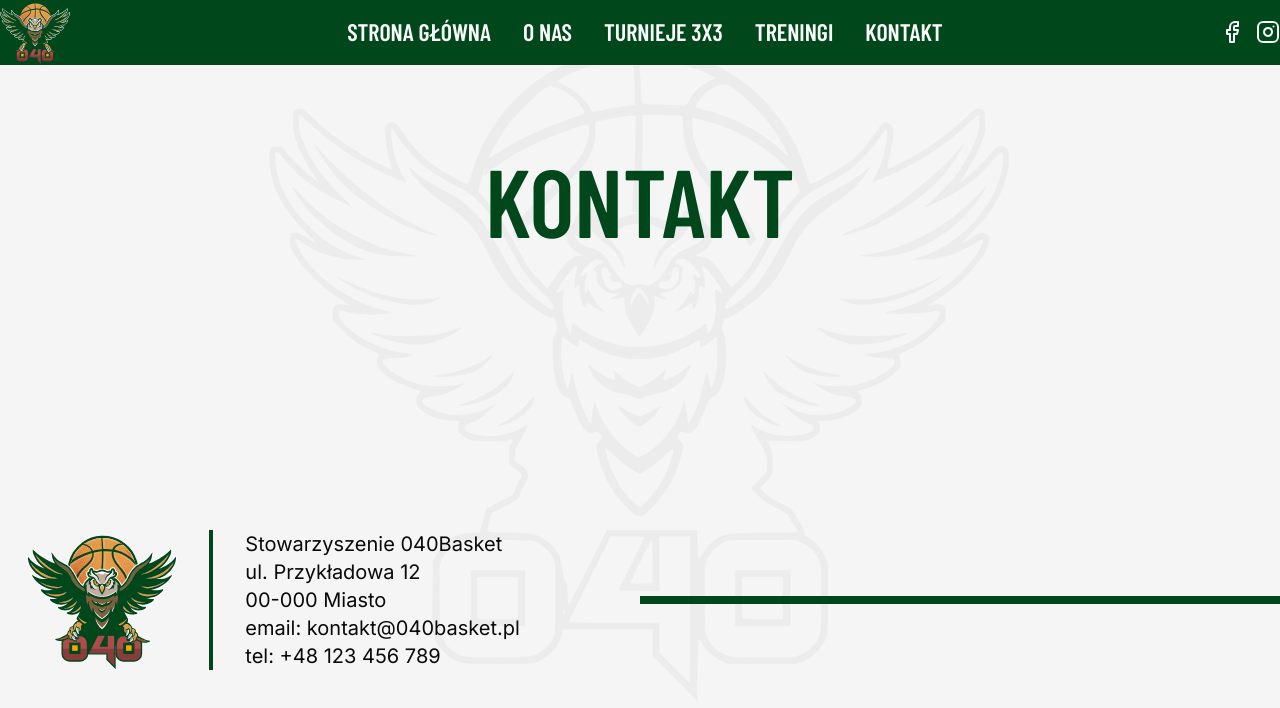
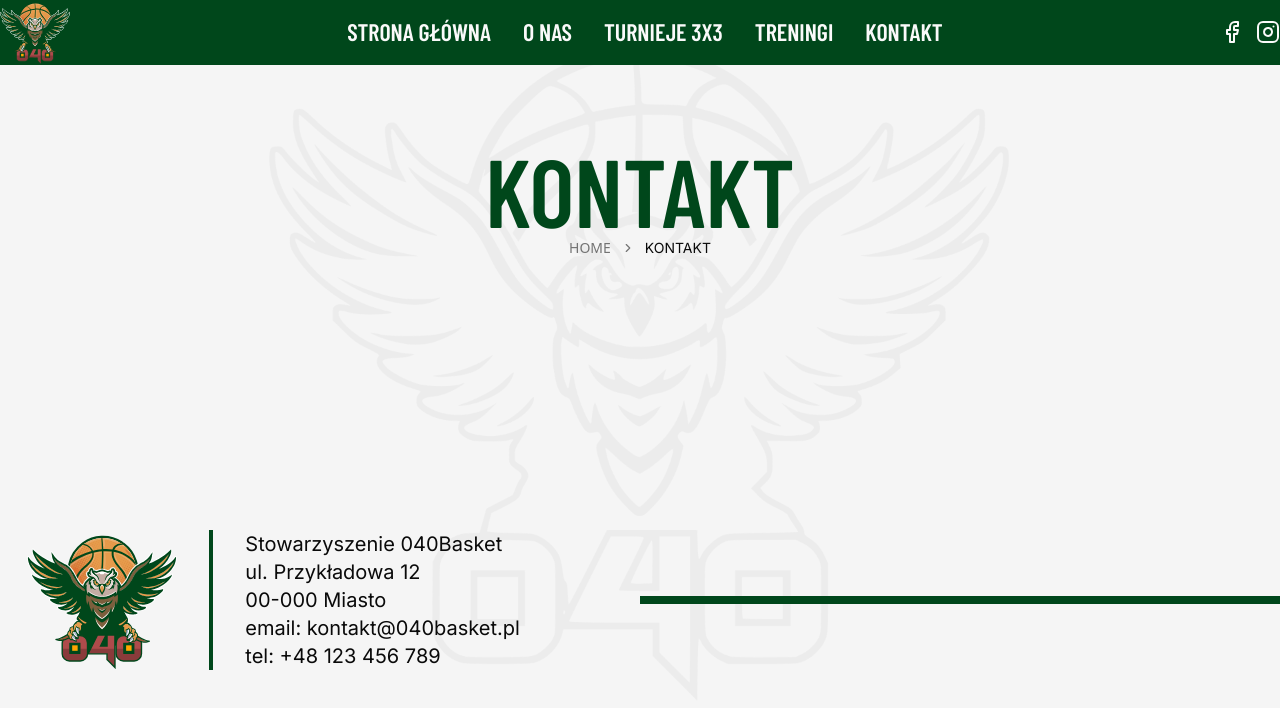
Before and after one commit to kwiatkowskijan/040basket-website, a Next.js app: page /kontakt in a window 1280 px wide. Shown: the top 708 px of the page. Built offline with nearby package versions, Linux system fonts and the light colour scheme.

Commit message:
feat(PageTitle): added dynamic breadcrumbs and title

```diff
--- a/app/(sub-page)/kontakt/page.tsx
+++ b/app/(sub-page)/kontakt/page.tsx
@@ -1,12 +1,17 @@
 import Image from "next/image";
 import PageTitle from "@/components/ui/page-title";
 import BackgroundLogo from "@/components/ui/background-logo";
+import { Metadata } from "next";
+
+export const metadata: Metadata = {
+  title: "Kontakt",
+};
 
 export default function Contact() {
   return (
     <main>
       <BackgroundLogo />
-      <PageTitle title="Kontakt" />
+      <PageTitle />
       <section className="w-full container mx-auto flex flex-row justify-center items-center text-center min-h-100">
         <div className="w-1/2 flex align-top justify-start">
           <div className="w-1/3 flex justify-end border-r-4 border-primary pr-8">
--- a/app/layout.tsx
+++ b/app/layout.tsx
@@ -30,7 +30,7 @@
   children: React.ReactNode;
 }>) {
   return (
-    <html lang="en">
+    <html lang="pl">
       <body
         className={`${fontSans.variable} ${fontHeading.variable} ${fontMono.variable} antialiased`}
       >
--- /dev/null
+++ b/components/ui/breadcrumb.tsx
@@ -0,0 +1,109 @@
+import * as React from "react"
+import { ChevronRight, MoreHorizontal } from "lucide-react"
+import { Slot } from "radix-ui"
+
+import { cn } from "@/lib/utils"
+
+function Breadcrumb({ ...props }: React.ComponentProps<"nav">) {
+  return <nav aria-label="breadcrumb" data-slot="breadcrumb" {...props} />
+}
+
+function BreadcrumbList({ className, ...props }: React.ComponentProps<"ol">) {
+  return (
+    <ol
+      data-slot="breadcrumb-list"
+      className={cn(
+        "text-muted-foreground flex flex-wrap items-center gap-1.5 text-sm break-words sm:gap-2.5",
+        className
+      )}
+      {...props}
+    />
+  )
+}
+
+function BreadcrumbItem({ className, ...props }: React.ComponentProps<"li">) {
+  return (
+    <li
+      data-slot="breadcrumb-item"
+      className={cn("inline-flex items-center gap-1.5", className)}
+      {...props}
+    />
+  )
+}
+
+function BreadcrumbLink({
+  asChild,
+  className,
+  ...props
+}: React.ComponentProps<"a"> & {
+  asChild?: boolean
+}) {
+  const Comp = asChild ? Slot.Root : "a"
+
+  return (
+    <Comp
+      data-slot="breadcrumb-link"
+      className={cn("hover:text-foreground transition-colors", className)}
+      {...props}
+    />
+  )
+}
+
+function BreadcrumbPage({ className, ...props }: React.ComponentProps<"span">) {
+  return (
+    <span
+      data-slot="breadcrumb-page"
+      role="link"
+      aria-disabled="true"
+      aria-current="page"
+      className={cn("text-foreground font-normal", className)}
+      {...props}
+    />
+  )
+}
+
+function BreadcrumbSeparator({
+  children,
+  className,
+  ...props
+}: React.ComponentProps<"li">) {
+  return (
+    <li
+      data-slot="breadcrumb-separator"
+      role="presentation"
+      aria-hidden="true"
+      className={cn("[&>svg]:size-3.5", className)}
+      {...props}
+    >
+      {children ?? <ChevronRight />}
+    </li>
+  )
+}
+
+function BreadcrumbEllipsis({
+  className,
+  ...props
+}: React.ComponentProps<"span">) {
+  return (
+    <span
+      data-slot="breadcrumb-ellipsis"
+      role="presentation"
+      aria-hidden="true"
+      className={cn("flex size-9 items-center justify-center", className)}
+      {...props}
+    >
+      <MoreHorizontal className="size-4" />
+      <span className="sr-only">More</span>
+    </span>
+  )
+}
+
+export {
+  Breadcrumb,
+  BreadcrumbList,
+  BreadcrumbItem,
+  BreadcrumbLink,
+  BreadcrumbPage,
+  BreadcrumbSeparator,
+  BreadcrumbEllipsis,
+}
--- /dev/null
+++ b/components/ui/breadcrumbs.tsx
@@ -0,0 +1,54 @@
+import React, {ReactElement} from "react";
+
+import {
+  Breadcrumb,
+  BreadcrumbItem,
+  BreadcrumbLink,
+  BreadcrumbList,
+  BreadcrumbPage,
+  BreadcrumbSeparator
+} from "@/components/ui/breadcrumb";
+
+export function Breadcrumbs({routes = []}: {routes: string[]}) {
+  let fullHref: string | undefined = undefined;
+  const breadcrumbItems: ReactElement[] = [];
+  let breadcrumbPage: ReactElement = (<></>);
+
+  for(let i = 0; i < routes.length; i++) {
+    const route = routes[i];
+    let href;
+
+    href = fullHref ? `${fullHref}/${route}` : `/${route}`
+    fullHref = href
+
+    if (i === routes.length-1) {
+      breadcrumbPage = (
+        <BreadcrumbItem>
+          <BreadcrumbPage>{route}</BreadcrumbPage>
+        </BreadcrumbItem>
+      )
+    } else {
+      breadcrumbItems.push(
+        <React.Fragment key={href}>
+          <BreadcrumbSeparator />
+          <BreadcrumbItem>
+            <BreadcrumbLink href={href}>{route}</BreadcrumbLink>
+          </BreadcrumbItem>
+        </React.Fragment>
+      )
+    }
+  }
+
+  return (
+    <Breadcrumb>
+      <BreadcrumbList>
+        <BreadcrumbItem>
+          <BreadcrumbLink href="/">Home</BreadcrumbLink>
+        </BreadcrumbItem>
+        {breadcrumbItems}
+        <BreadcrumbSeparator />
+        {breadcrumbPage}
+      </BreadcrumbList>
+    </Breadcrumb>
+  )
+}
--- a/components/ui/page-title.tsx
+++ b/components/ui/page-title.tsx
@@ -1,12 +1,26 @@
+"use client";
+
+import { usePathname } from "next/navigation";
+import { Breadcrumbs } from "@/components/ui/breadcrumbs";
+
 interface PageTitleProps {
-  title: string;
   description?: string;
 }
 
-export default function PageTitle({ title, description }: PageTitleProps) {
+export default function PageTitle({ description }: PageTitleProps) {
+  const pathname = usePathname();
+  const segment = pathname.split("/").filter(Boolean).pop();
+
+  if (!segment) {
+    return;
+  }
+
+  const title = segment.charAt(0).toUpperCase() + segment.slice(1);
+
   return (
-    <section className="w-full container mx-auto flex justify-center items-center text-center text-primary min-h-100 uppercase">
+    <section className="w-full container mx-auto flex flex-col justify-center items-center text-center text-primary min-h-100 uppercase">
       <h1 className="text-6xl lg:text-8xl">{title}</h1>
+      <Breadcrumbs routes={[title]} />
     </section>
   );
 }
--- a/package.json
+++ b/package.json
@@ -15,6 +15,7 @@
     "clsx": "^2.1.1",
     "lucide-react": "^0.562.0",
     "next": "16.1.3",
+    "radix-ui": "^1.4.3",
     "react": "19.2.3",
     "react-dom": "19.2.3",
     "tailwind-merge": "^3.4.0"
```
Also changed, not shown: 1 other file (tests, documents, lock files or other folders).
